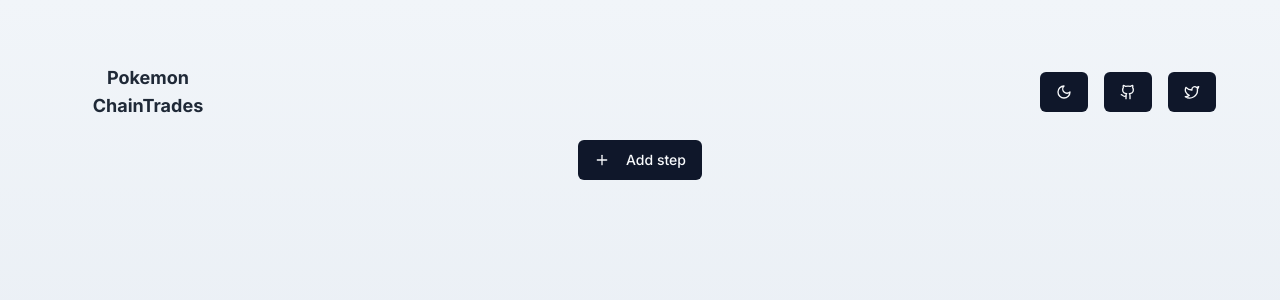
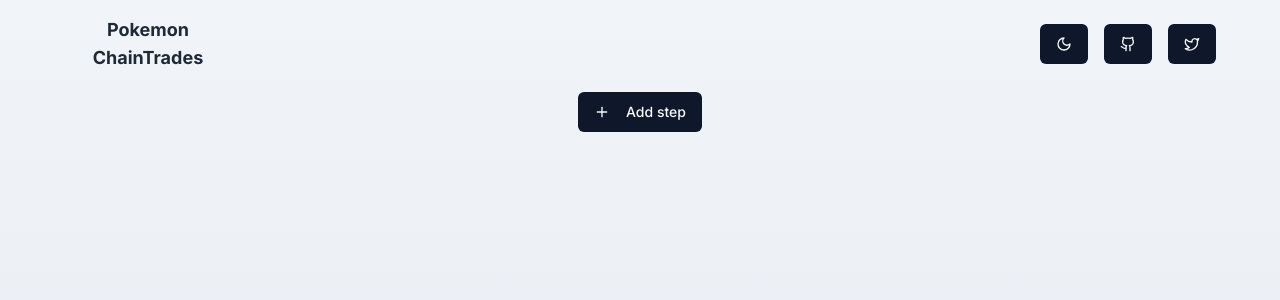
Before and after one commit to knutkirkhorn/pokemonchaintrades, a Next.js app: page / in a window 1280 px wide. Shown: the top 300 px of the page. Built offline with nearby package versions, Linux system fonts and the light colour scheme; what pokemon would draw is missing.

Commit message:
Reduce top spacing

```diff
--- a/app/page.tsx
+++ b/app/page.tsx
@@ -103,7 +103,7 @@
 	};
 
 	return (
-		<main className="flex min-h-screen flex-col p-16 bg-gradient-to-b from-slate-100 to-slate-200 dark:from-gray-900 dark:to-black">
+		<main className="flex min-h-screen flex-col px-16 py-4 bg-gradient-to-b from-slate-100 to-slate-200 dark:from-gray-900 dark:to-black">
 			<Header />
 			<div className="flex flex-col items-center space-y-4">
 				{isLoading ? (
```
